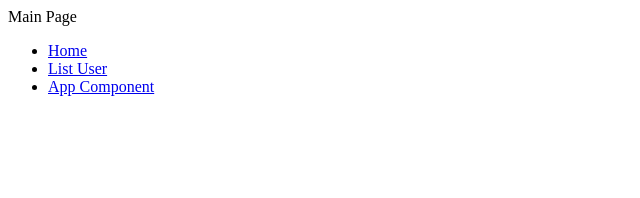
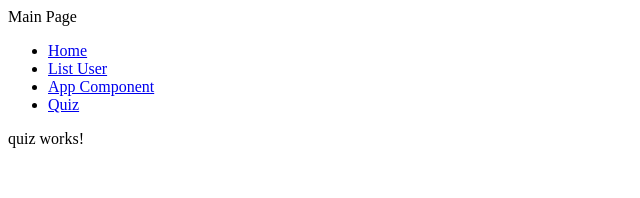
Before and after one commit to BNNProduction/Angular-WorkShop, an Angular app in the folder my-dream-app/: page /quiz in a window 1280 px wide. Before the commit this address led to /. Shown: the top 198 px of the page, without its empty margins (0-640 px from the left). Built offline with nearby package versions, Linux system fonts and the light colour scheme.

Commit message:
add quiz

```diff
--- a/my-dream-app/src/app/app-routing.module.ts
+++ b/my-dream-app/src/app/app-routing.module.ts
@@ -2,12 +2,14 @@ import { NgModule } from '@angular/core';
 import { RouterModule, Routes } from '@angular/router';
 import { AppComponent } from './app.component';
 import { LoginComponent } from './login/login.component';
+import { QuizComponent } from './quiz/quiz.component';
 import { UserComponent } from './user/user.component';
 
 const routes: Routes = [
   { path: 'app-component', component: AppComponent },
   { path: 'login-component', component: LoginComponent },
   { path: 'users', component: UserComponent },
+  { path: 'quiz', component: QuizComponent },
 ];
 
 @NgModule({
--- a/my-dream-app/src/app/app.module.ts
+++ b/my-dream-app/src/app/app.module.ts
@@ -10,6 +10,7 @@ import { ReplaceWithDashPipe } from './replace-with-dash.pipe';
 import { ReplaceWithUpperCaseDotPipe } from './replace-with-upper-case-dot.pipe';
 import { RatingComponent } from './rating/rating.component';
 import { MainComponent } from './main/main.component';
+import { QuizComponent } from './quiz/quiz.component';
 
 @NgModule({
   declarations: [
@@ -19,7 +20,8 @@ import { MainComponent } from './main/main.component';
     ReplaceWithDashPipe,
     ReplaceWithUpperCaseDotPipe,
     RatingComponent,
-    MainComponent
+    MainComponent,
+    QuizComponent
   ],
   imports: [
     BrowserModule,
--- a/my-dream-app/src/app/main/main.component.html
+++ b/my-dream-app/src/app/main/main.component.html
@@ -10,6 +10,9 @@
     <li>
         <a class='nav-link' routerLinkActive='active' [routerLink]="['/app-component']">App Component</a>
     </li>
+    <li>
+        <a class='nav-link' routerLinkActive='active' [routerLink]="['/quiz']">Quiz</a>
+    </li>
     </ul>
    </nav>
    <div class='container-fluid'>
--- /dev/null
+++ b/my-dream-app/src/app/quiz/quiz.component.html
@@ -0,0 +1 @@
+<p>quiz works!</p>
--- /dev/null
+++ b/my-dream-app/src/app/quiz/quiz.component.ts
@@ -0,0 +1,15 @@
+import { Component, OnInit } from '@angular/core';
+
+@Component({
+  selector: 'app-quiz',
+  templateUrl: './quiz.component.html',
+  styleUrls: ['./quiz.component.css']
+})
+export class QuizComponent implements OnInit {
+
+  constructor() { }
+
+  ngOnInit(): void {
+  }
+
+}
```
Also changed, not shown: my-dream-app/src/app/quiz/quiz.component.css (added), 1 other file (tests, documents, lock files or other folders).
